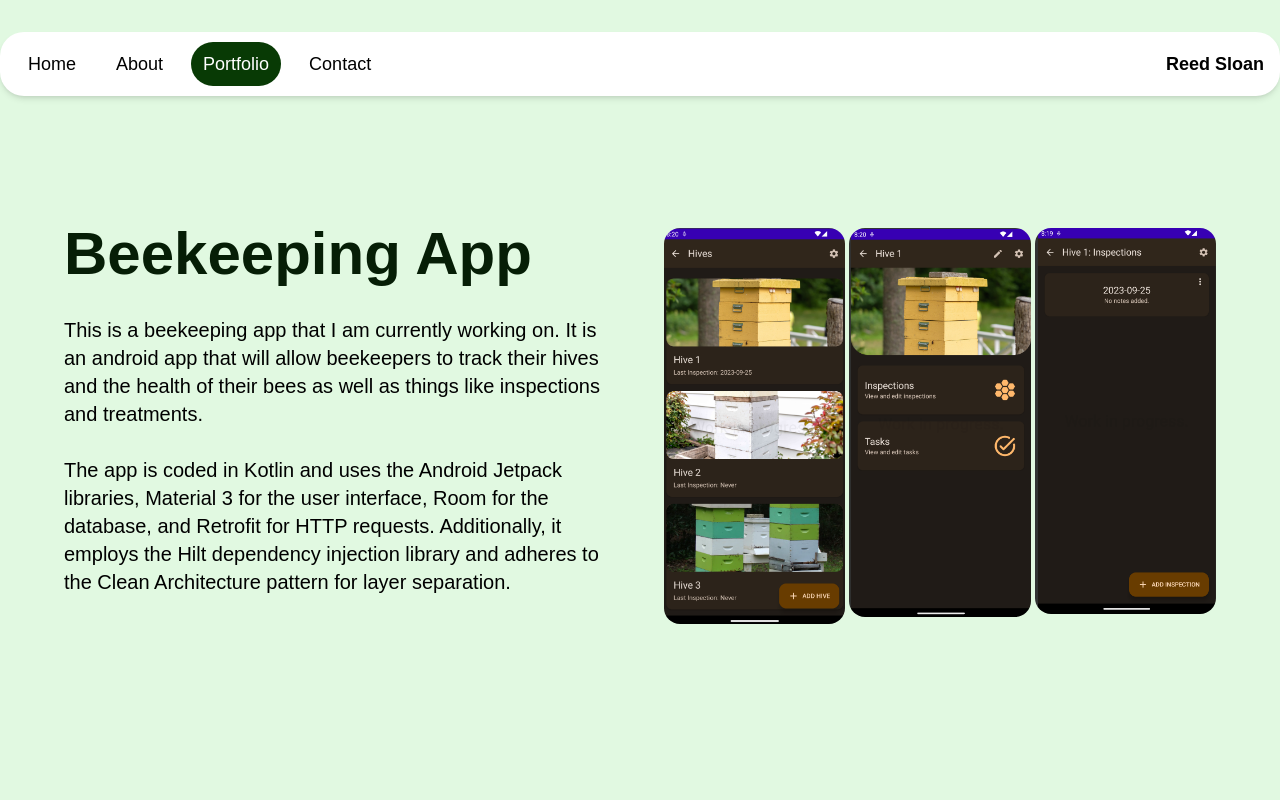
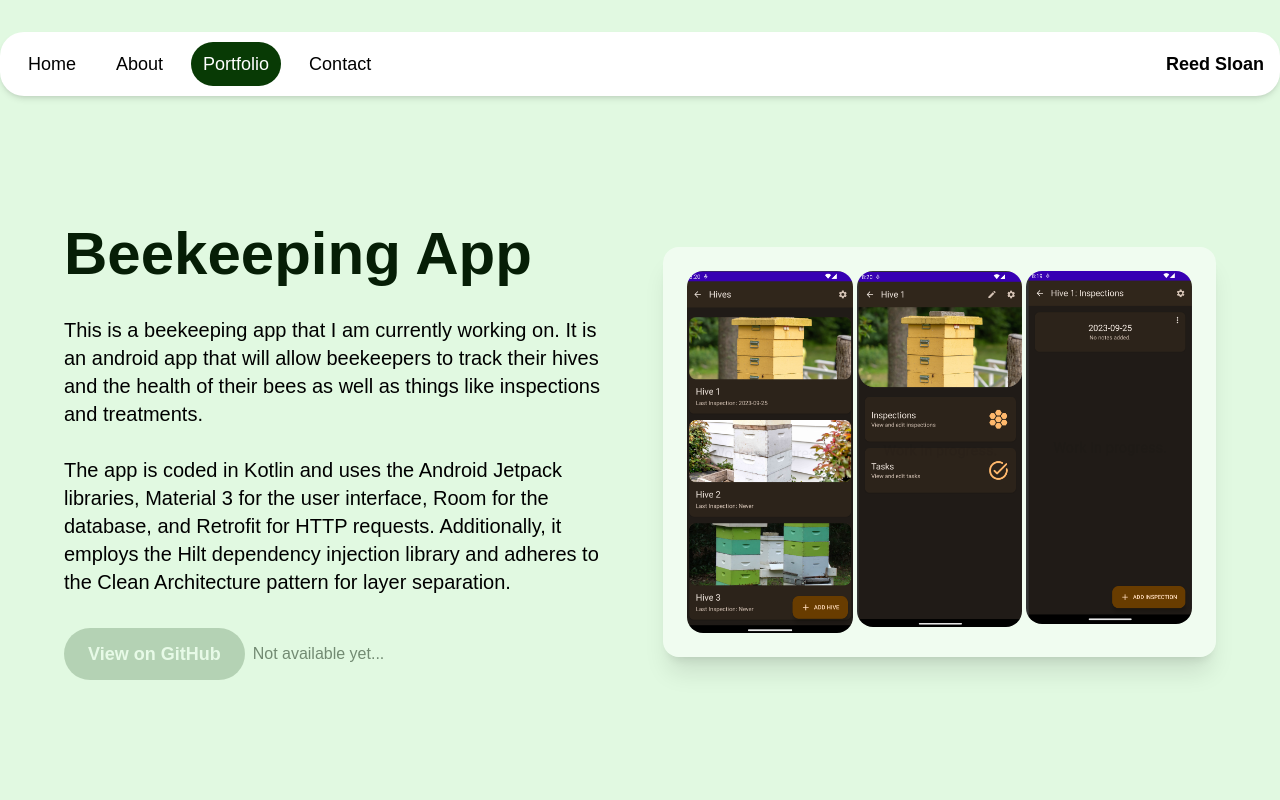
Before and after one commit to reedsloan/portfolio-website, an Angular app: page /portfolio in a window 1280 px wide. Shown: the top 800 px of the page. Built offline with nearby package versions, Linux system fonts and the light colour scheme; a web font is replaced by a local one.

Commit message:
Updated portfolio

```diff
--- a/src/app/portfolio/portfolio.component.html
+++ b/src/app/portfolio/portfolio.component.html
@@ -2,7 +2,7 @@
   <div class="flex flex-col items-center container">
     <!-- Beekeeping App Section -->
     <div
-    class="flex flex-col lg:flex-row sm:gap-12 items-center rounded-3xl sm:p-12 p-6"
+      class="flex flex-col lg:flex-row sm:gap-12 items-center rounded-3xl sm:p-12 p-6"
     >
       <div class="lg:w-1/2">
         <!-- Title -->
@@ -20,8 +20,17 @@
           injection library and adheres to the Clean Architecture pattern for
           layer separation.
         </p>
+        <div class="flex flex-row items-center gap-2">
+          <a
+            class="secondary-button font-bold py-3 px-6 rounded-full inline-block text-lg cursor-not-allowed opacity-20 hover:opacity-20"
+            >View on GitHub</a
+          >
+          <p class="opacity-50">Not available yet...</p>
+        </div>
       </div>
-      <div class="justify-center gap-1 grid grid-cols-3 lg:w-1/2">
+      <div
+        class="justify-center gap-1 grid grid-cols-3 rounded-2xl lg:w-1/2 sm:p-6 p-2 shadow-xl bg-opacity-50 bg-white"
+      >
         <img
           class="rounded-2xl col-span-1"
           src="assets/hives_list.png"
@@ -35,7 +44,7 @@
         <img
           class="rounded-2xl col-span-1"
           src="assets/inspections.png"
-          alt="Hive Detail 2"
+          alt="Hive Inspections"
         />
       </div>
     </div>
```
Also changed, not shown: 5 other files (tests, documents, lock files or other folders).
